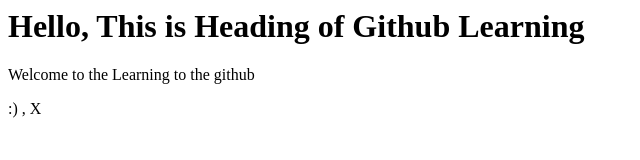
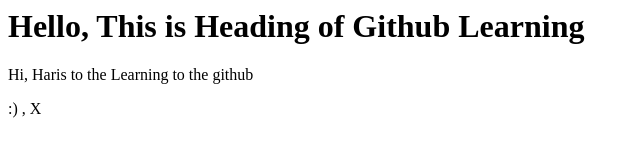
Before and after one commit to HarisSheikh012/git-learn, a plain HTML site: page index.html in a window 1280 px wide. Shown: the full height of the page, 0-640 px from the left. Drawn offline with Linux system fonts and the light colour scheme.

Commit message:
hi message

```diff
--- a/index.html
+++ b/index.html
@@ -1,6 +1,6 @@
 <html>
 <title>Index HTML page</title>
 <h1>Hello, This is Heading of Github Learning</h1>
-<p>Welcome to the Learning to the github</p>
+<p>Hi, Haris to the Learning to the github</p>
 <p>:) , X</p>
 </html>
```
